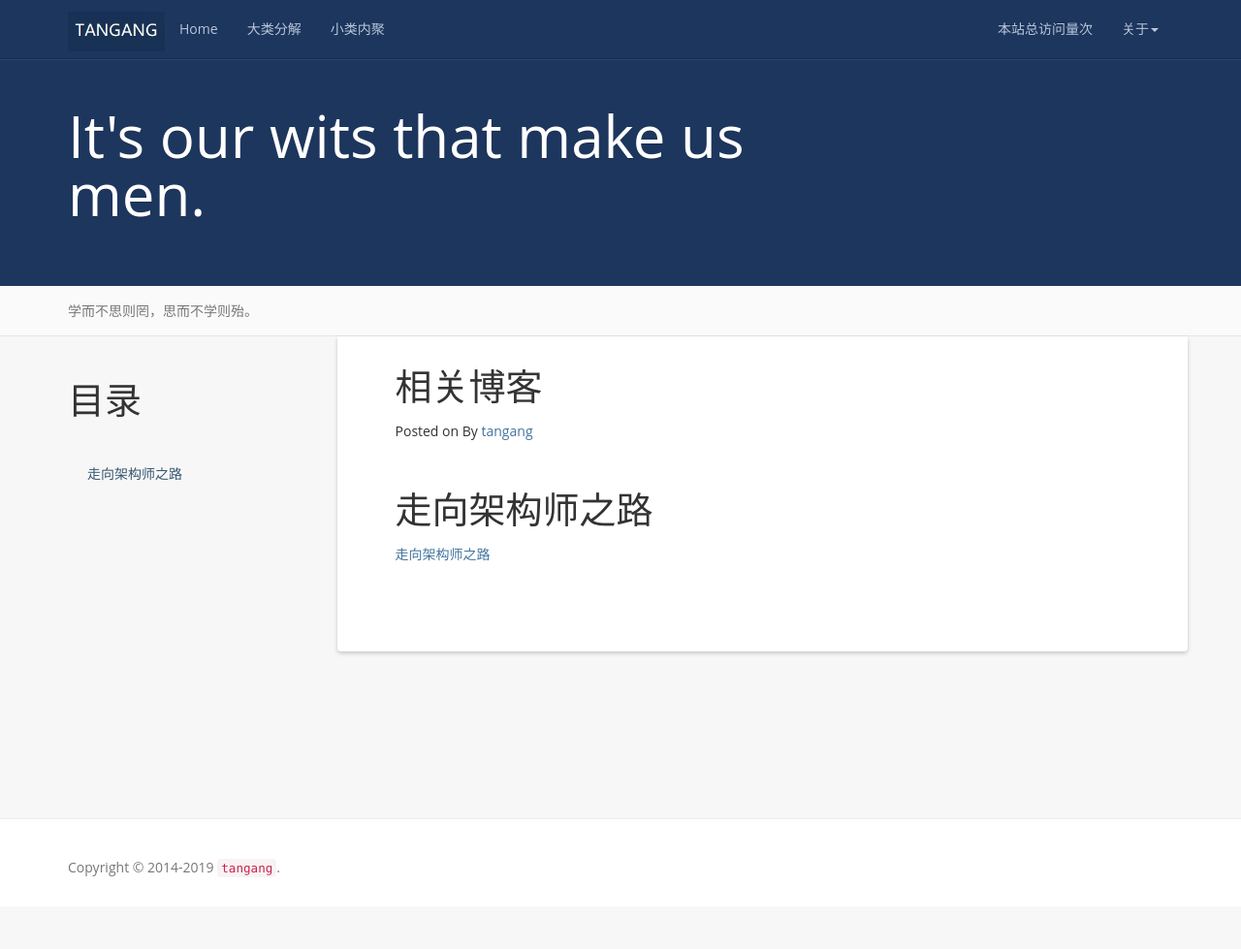
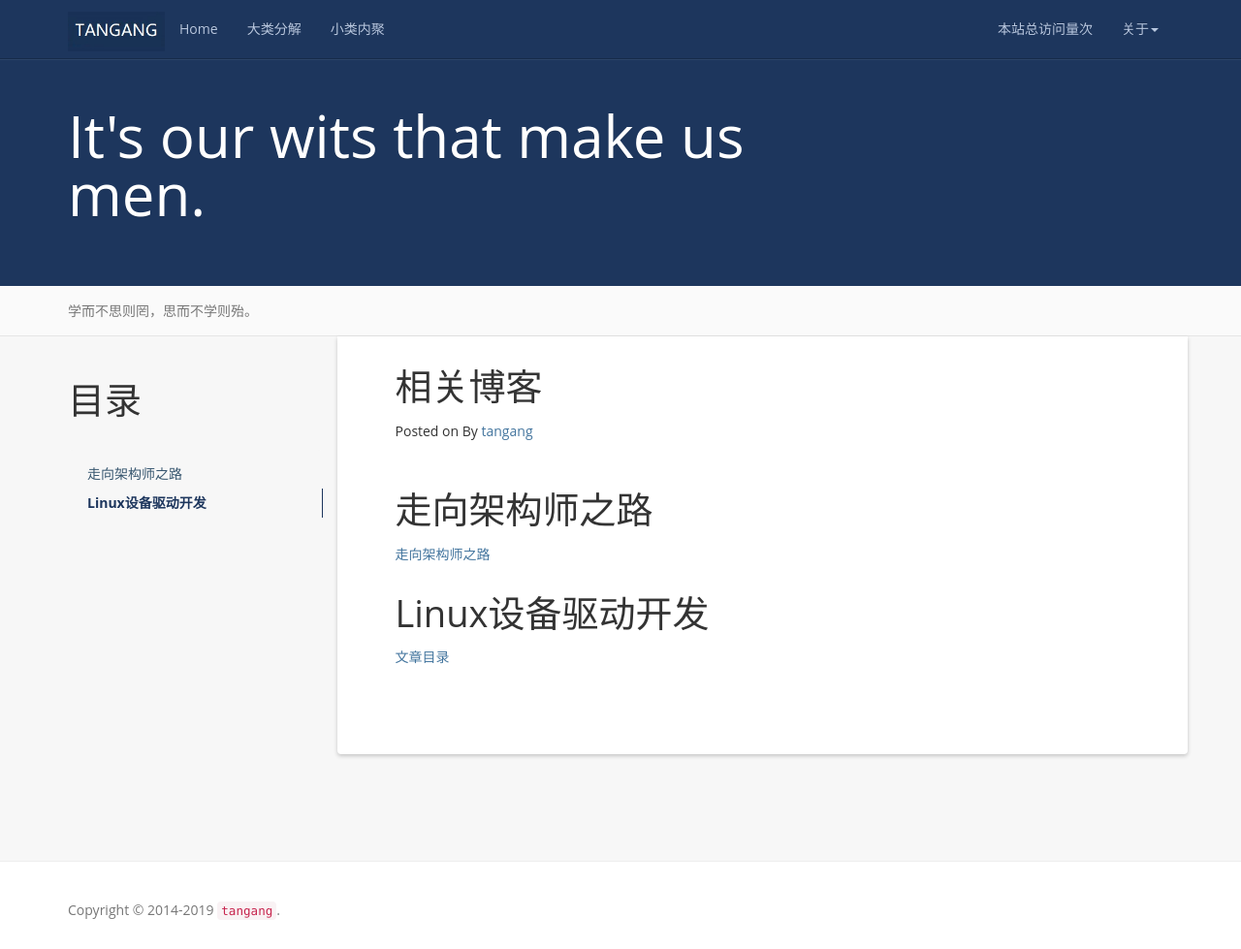
Before and after one commit to tangang/tangang.github.io, a Jekyll site: the page built from reference.md, in a window 1280 px wide and 979 px high. Shown: the whole window at 97% size. Built offline with Jekyll 4.4.1, drawn with Linux system fonts in a browser that asks for light colours; nearby versions of some CDN libraries; a script that is not in the unit is left out; comment, search, counter and statistics services are not loaded.

Commit message:
add blog reference

```diff
--- a/reference.md
+++ b/reference.md
@@ -11,3 +11,7 @@ permalink: /reference/
 走向架构师之路
 =====================
 [走向架构师之路](http://blog.csdn.net/cutesource/article/details/4901506)
+
+Linux设备驱动开发
+=====================
+[文章目录](https://blog.csdn.net/xy010902100449/article/details/46508319)
```
